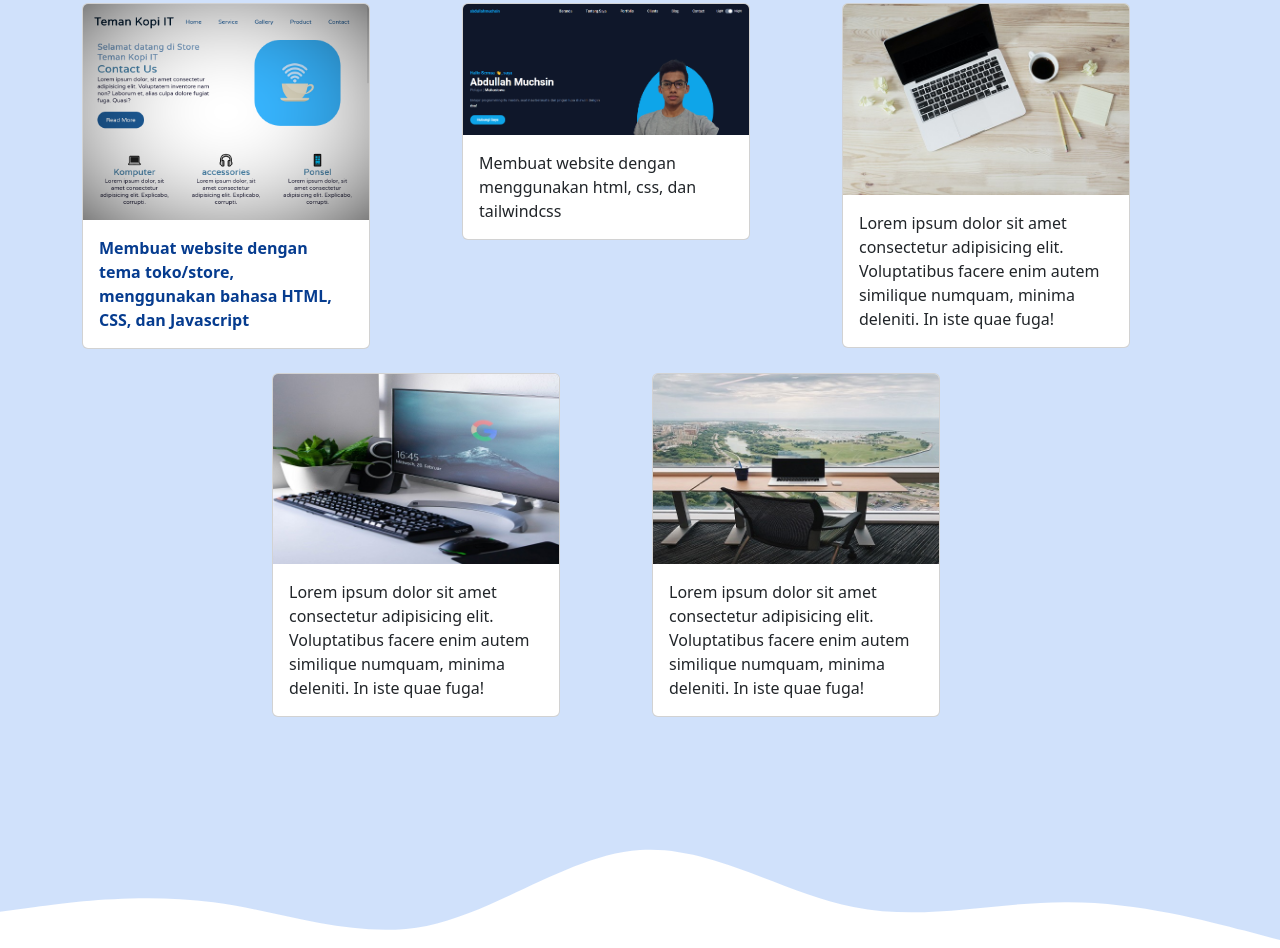
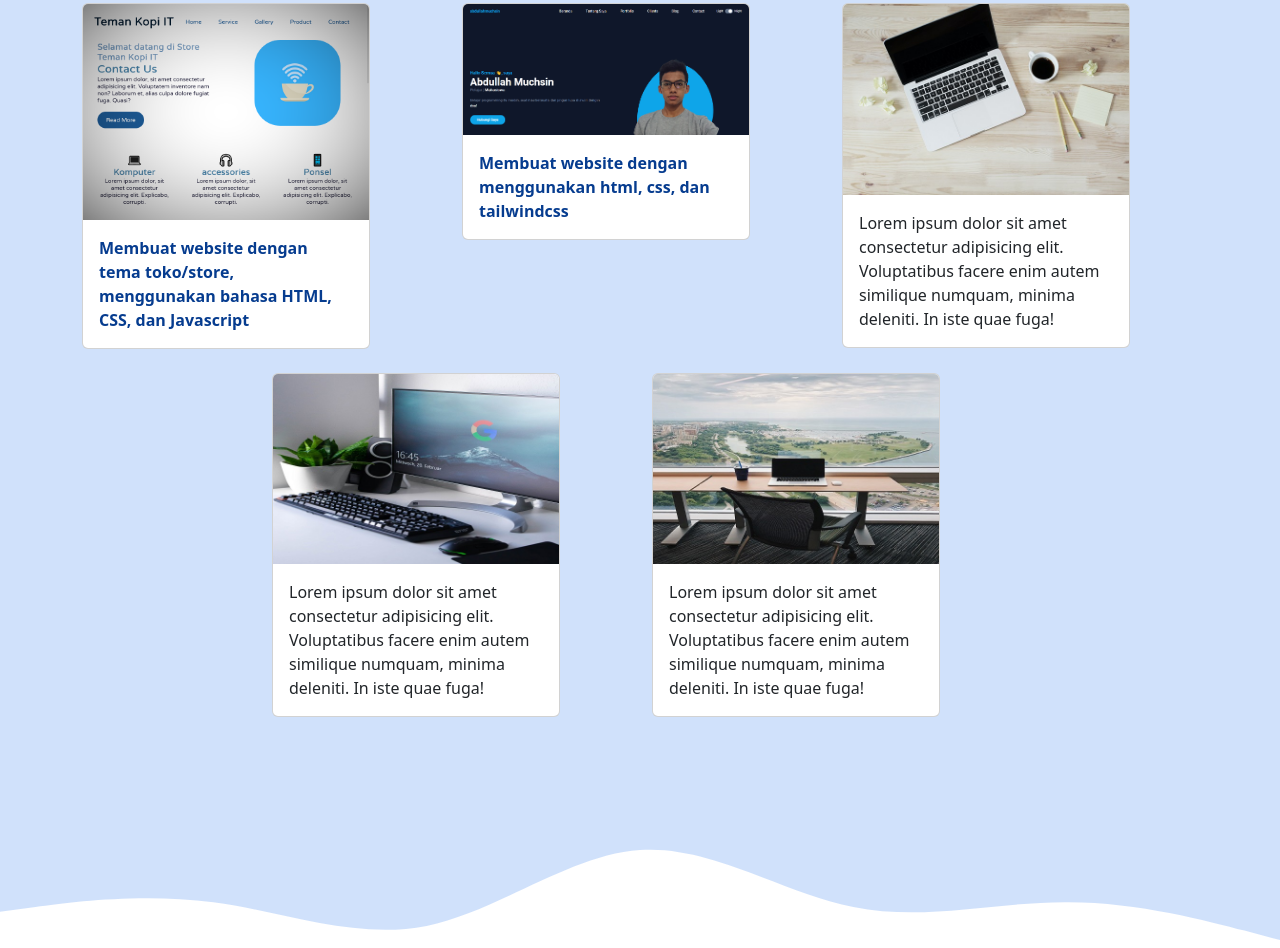
Before and after one commit to AbdullahMuchsin/abdullahmuchsin.github.io, a plain HTML site: page index.html in a window 1280 px wide. Shown: the part 1547-2495 px from the top of the page. Drawn offline with nearby package versions, Linux system fonts and the light colour scheme.

Commit message:
Memperbaiki project-2

```diff
--- a/index.html
+++ b/index.html
@@ -108,7 +108,10 @@
             <div class="card" style="width: 18rem">
               <img src="img/project/project-2.png" class="card-img-top" alt="Project 2" />
               <div class="card-body">
-                <p class="card-text">Membuat website dengan menggunakan html, css, dan tailwindcss</p>
+                <a href="https://abdullahmuchsin.github.io/portfolio-tailwind-css">
+
+                  <p class="card-text">Membuat website dengan menggunakan html, css, dan tailwindcss</p>
+                </a>
               </div>
             </div>
           </div>
```
